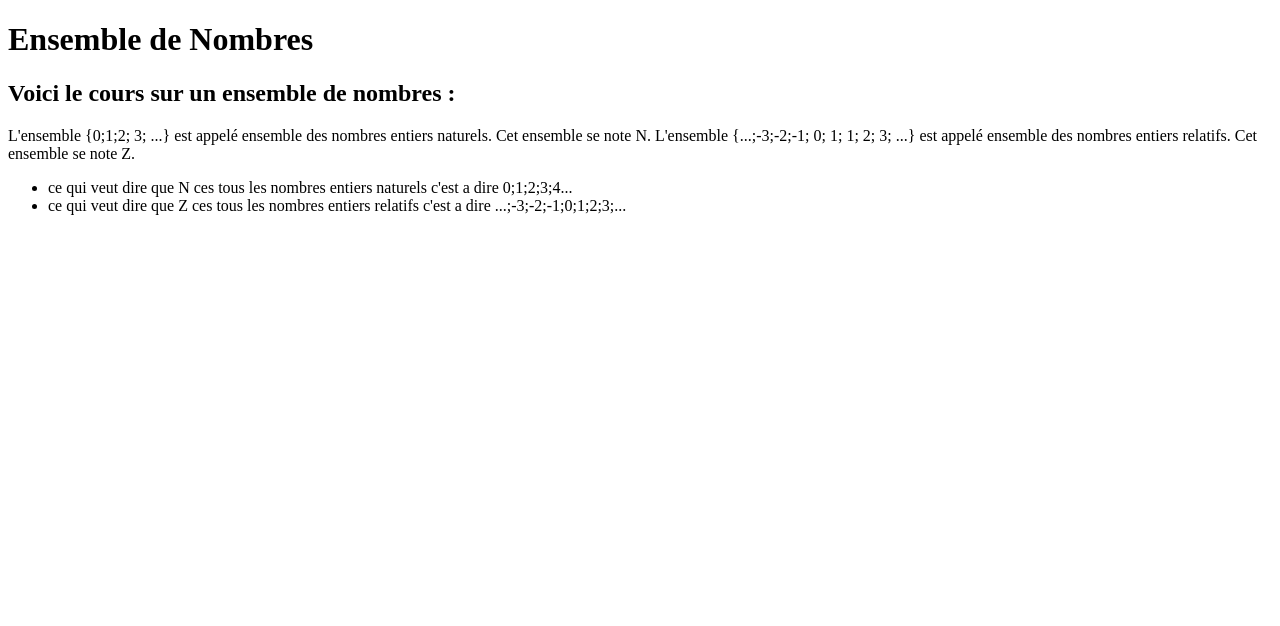
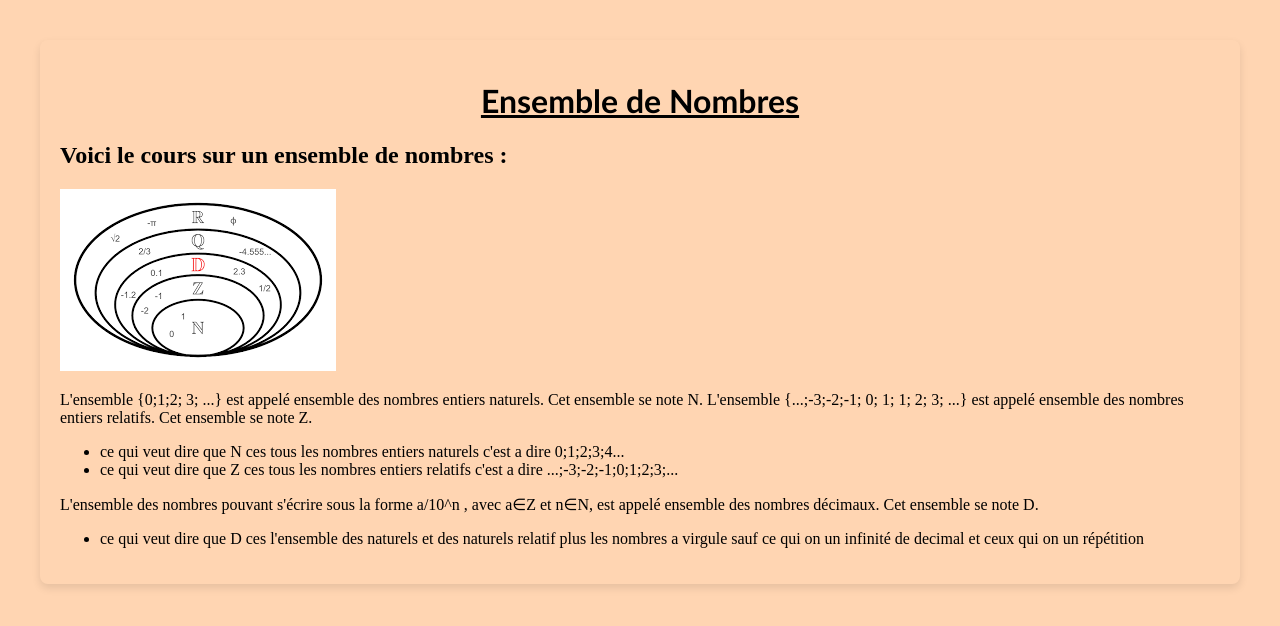
Before and after one commit to niels12332/cours, a plain HTML site: page ensemble_de_nombre.html in a window 1280 px wide. Drawn offline with Linux system fonts and the light colour scheme.

Commit message:
mise a jour ensemble nombres

```diff
--- a/ensemble-de_nombre.css
+++ b/ensemble-de_nombre.css
@@ -1,3 +1,11 @@
+body{
+    background-color: rgb(255, 213, 178);
+    margin: 40px;
+    padding: 20px;
+    border-radius: 8px;
+    box-shadow: 0 4px 8px rgba(0, 0, 0, 0.1);
+}
+
 h1{
     text-align: center;
     color: rgb(0, 0, 0);
--- a/ensemble_de_nombre.html
+++ b/ensemble_de_nombre.html
@@ -6,16 +6,23 @@
         <link rel="preconnect" href="https://fonts.googleapis.com">
         <link rel="preconnect" href="https://fonts.gstatic.com" crossorigin>
         <link href="https://fonts.googleapis.com/css2?family=Space+Mono:ital,wght@0,400;0,700;1,400;1,700&display=swap" rel="stylesheet">
-        <link rel="stylesheet" href="ensemble_de_nombre.css">
+        <link rel="stylesheet" href="ensemble-de_nombre.css">
         </head>
     <body>
         <h1>Ensemble de Nombres</h1>
         <h2>Voici le cours sur un ensemble de nombres :</h2>
+        <a href="image/zoom_classe_de_nombre.png">
+		<img src="image/telechargement.png" alt="image des ensemble de nombre N,Z,D,Q,R" title="classe de nombres">
+        </a>
         <p>	L'ensemble {0;1;2; 3; ...} est appelé ensemble des nombres entiers naturels. Cet ensemble se note N.
 	        L'ensemble {...;-3;-2;-1; 0; 1; 1; 2; 3; ...} est appelé ensemble des nombres entiers relatifs. Cet ensemble se note Z.</p>
+            <ul>
+                 <li> ce qui veut dire que N ces tous les nombres entiers naturels c'est a dire 0;1;2;3;4...</li>
+                 <li> ce qui veut dire que Z ces tous les nombres entiers relatifs c'est a dire ...;-3;-2;-1;0;1;2;3;...</li>
+            </ul>
+        <p>L'ensemble des nombres pouvant s'écrire sous la forme a/10^n  , avec a∈Z et n∈N, est appelé ensemble des nombres décimaux. Cet ensemble se note D.</p>
         <ul>
-            <li> ce qui veut dire que N ces tous les nombres entiers naturels c'est a dire 0;1;2;3;4...</li>
-            <li> ce qui veut dire que Z ces tous les nombres entiers relatifs c'est a dire ...;-3;-2;-1;0;1;2;3;...</li>
+            <li> ce qui veut dire que D ces l'ensemble des naturels et des naturels relatif plus les nombres a virgule sauf ce qui on un infinité de decimal et ceux qui on un répétition</li>
         </ul>
-</body>
-</html
+    </body>
+</html>
```
Also changed, not shown: math.html (+1 -3 lines), index.html (indentation only).
